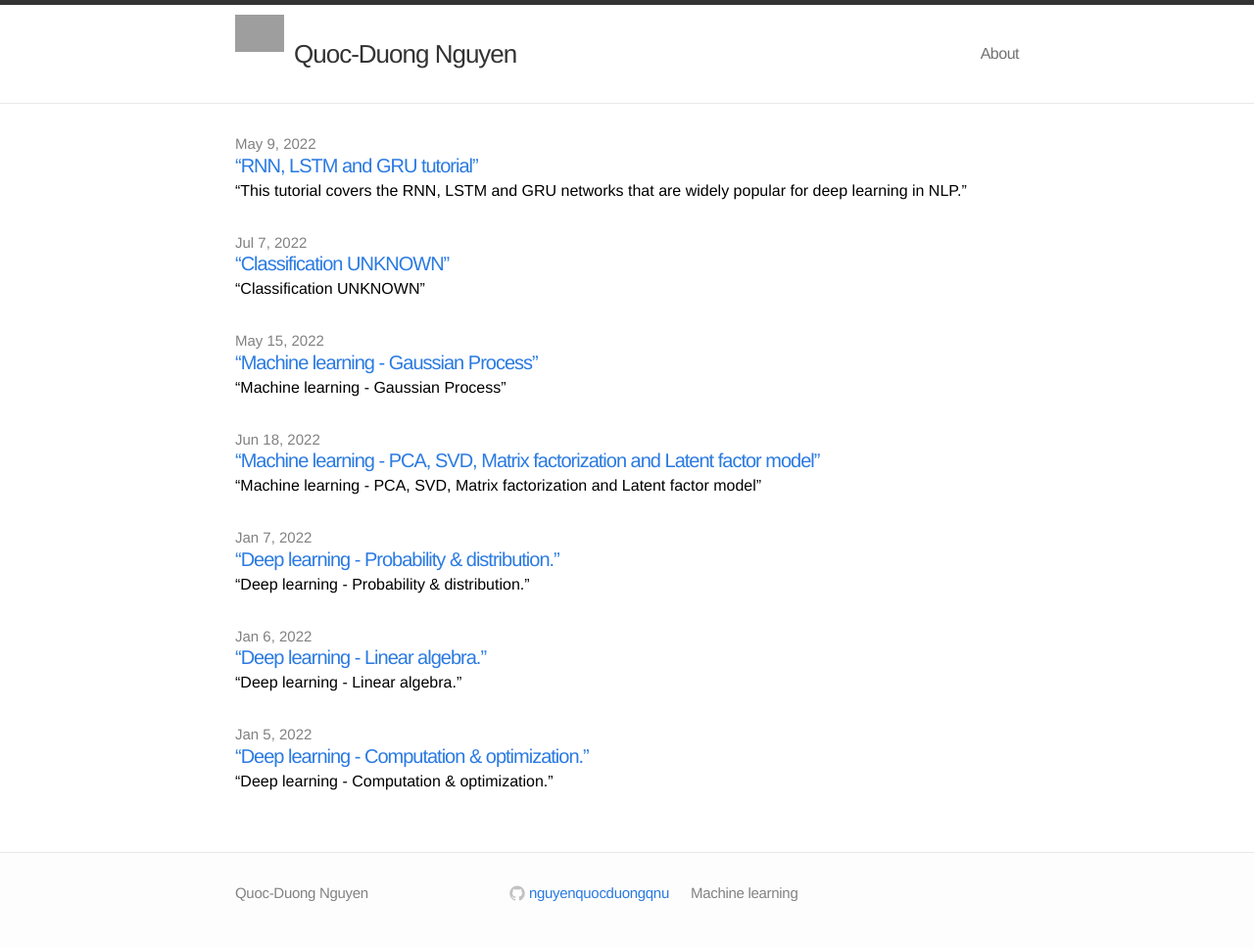
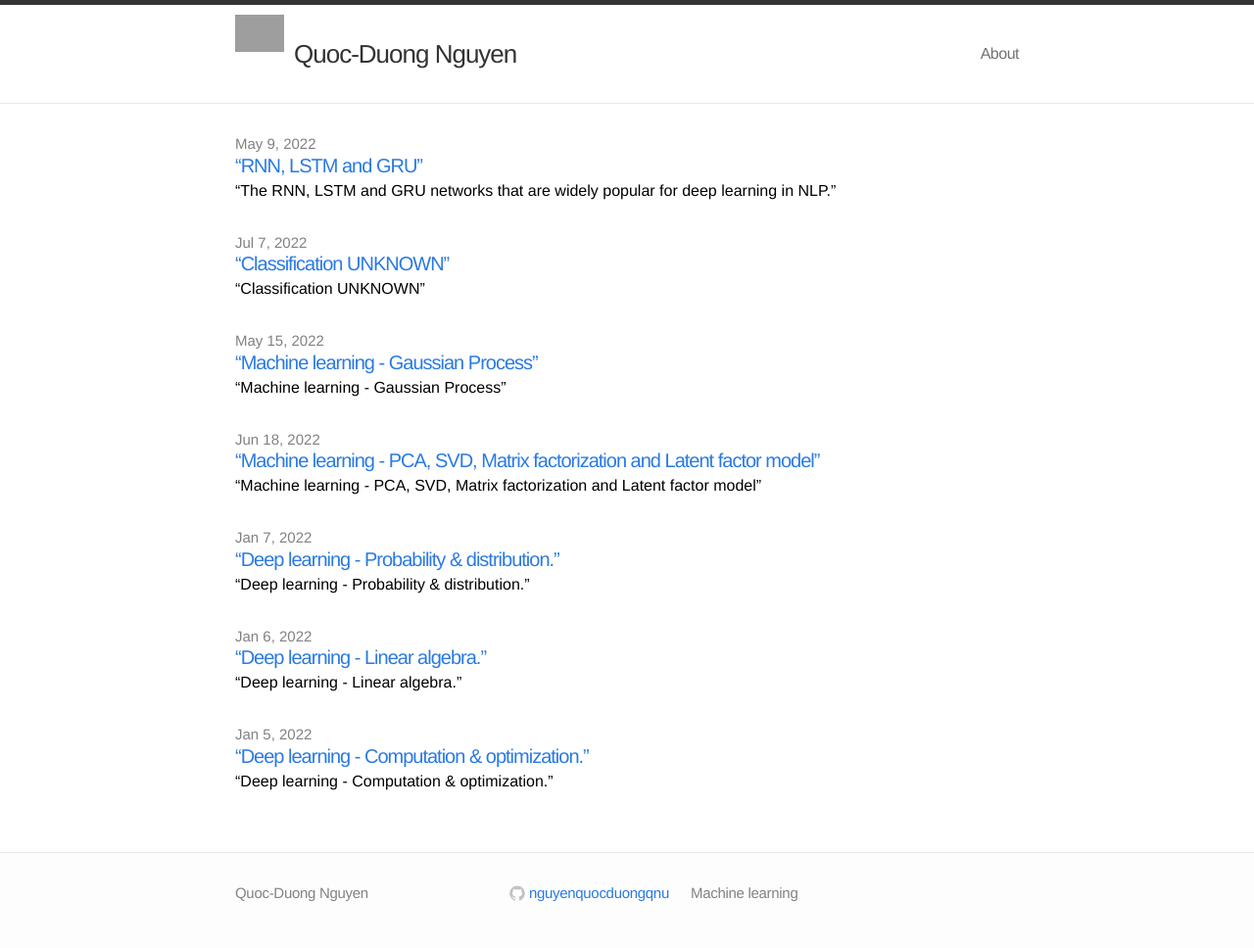
Before and after one commit to nguyenquocduongqnu/nguyenquocduongqnu.github.io, a Jekyll site: the page built from index.html, in a window 1280 px wide. Shown: the whole page at 98% size. Built offline with Jekyll 4.4.1, drawn with Linux system fonts in a browser that asks for light colours; grey boxes are pictures that could not be loaded.

Commit message:
Update 2022-05-09-RNN-LSTM-GRU.markdown

```diff
--- a/_posts/2022-05-09-RNN-LSTM-GRU.markdown
+++ b/_posts/2022-05-09-RNN-LSTM-GRU.markdown
@@ -3,8 +3,8 @@ layout: post
 comments: true
 mathjax: true
 priority: -700
-title: “RNN, LSTM and GRU tutorial”
-excerpt: “This tutorial covers the RNN, LSTM and GRU networks that are widely popular for deep learning in NLP.”
+title: “RNN, LSTM and GRU”
+excerpt: “The RNN, LSTM and GRU networks that are widely popular for deep learning in NLP.”
 date: 2022-05-09 12:00:00
 ---
 ### Recurrent Neural Network (RNN)
```
